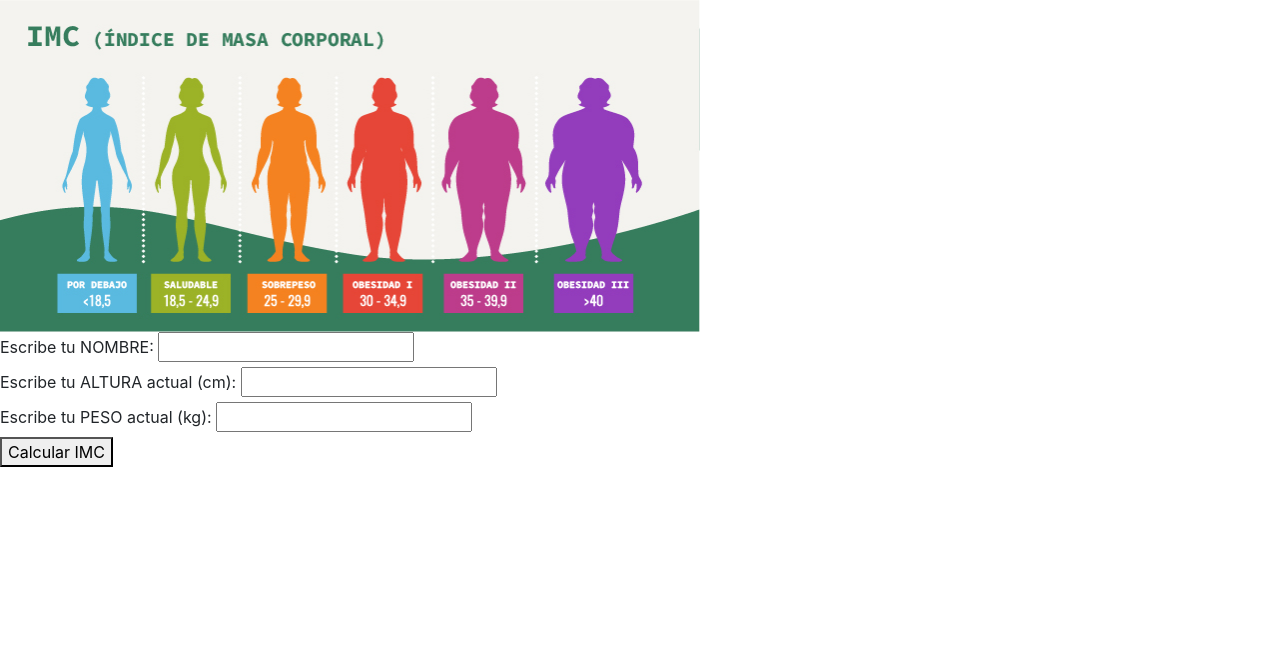
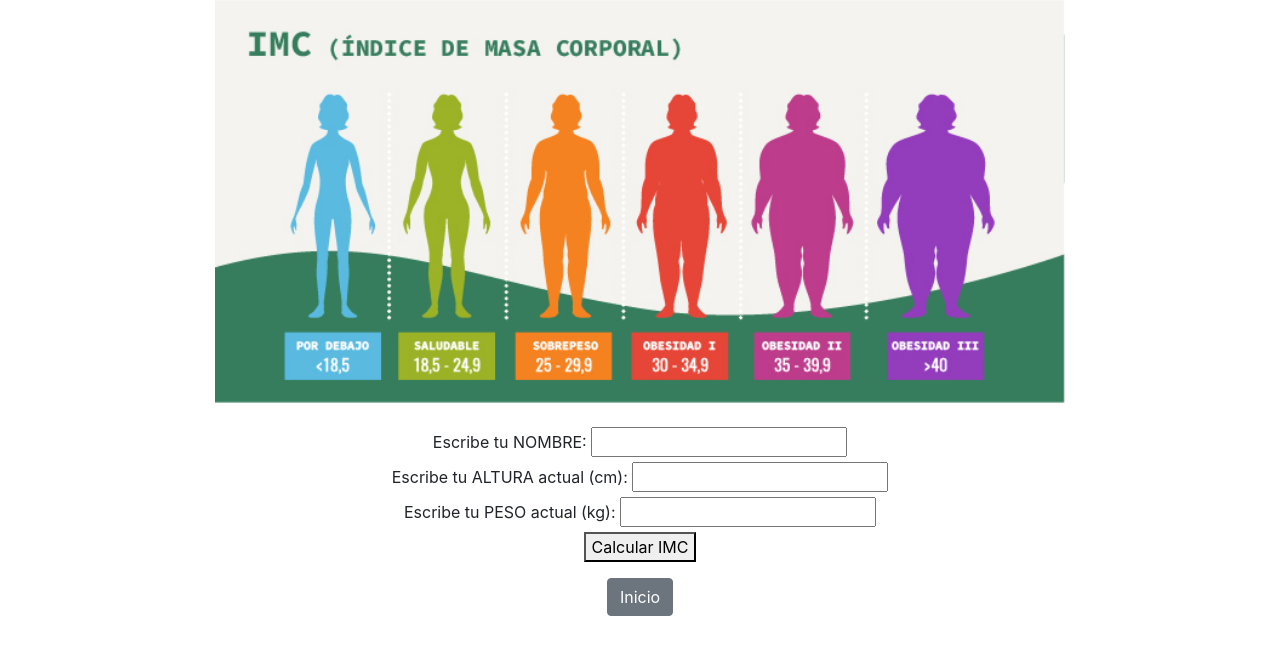
Before and after one commit to carolina-amoia/Gigi-Gym-js, a website: page calculadoramasa.html in a window 1280 px wide. Drawn offline with nearby package versions, Linux system fonts and the light colour scheme.

Commit message:
masa calcu style

```diff
--- a/calculadoramasa.html
+++ b/calculadoramasa.html
@@ -12,13 +12,16 @@
     <meta name="description" content="El stretching es una práctica deportiva que consiste en estirar zonas concretas del cuerpo. El objetivo del stretching es la flexibilidad y para ello debemos practicarlo casi a diario."/>
     <link rel="shortcut icon" href="img/index/favicon.png"/>
     <title>Calculadora</title>
-
+</head>
 
   <body>
 
+    <center>
+    <img class="masa" width="850" src="img/masa/masa.jpg">
 
-    <img class="masa" width="700" src="img/masa/masa.jpg">
+    <br>
     <form id="formulario-masa" onsubmit="calcularIMC(); return false">
+      <br>
       <label for="nombre">Escribe tu NOMBRE:</label>
       <input type="text" id="nombre">
       <br>
@@ -32,6 +35,12 @@
       <p id="resultado"></p>
     </form>
 
+    <div class="d-grid gap-2">
+      <a href="index.html" class="btn btn-secondary">Inicio</a>
+    </center>
+
+    </div>
+
     <script src="https://cdn.jsdelivr.net/npm/bootstrap@5.0.0-beta3/dist/js/bootstrap.bundle.min.js" integrity="sha384-JEW9xMcG8R+pH31jmWH6WWP0WintQrMb4s7ZOdauHnUtxwoG2vI5DkLtS3qm9Ekf" crossorigin="anonymous"></script>
     <script src="https://code.jquery.com/jquery-3.5.1.slim.min.js" integrity="sha384-DfXdz2htPH0lsSSs5nCTpuj/zy4C+OGpamoFVy38MVBnE+IbbVYUew+OrCXaRkfj" crossorigin="anonymous"></script>
     <script src="https://cdn.jsdelivr.net/npm/bootstrap@4.6.0/dist/js/bootstrap.bundle.min.js" integrity="sha384-Piv4xVNRyMGpqkS2by6br4gNJ7DXjqk09RmUpJ8jgGtD7zP9yug3goQfGII0yAns" crossorigin="anonymous"></script>
```
Also changed, not shown: index.html (+10 -15 lines).
